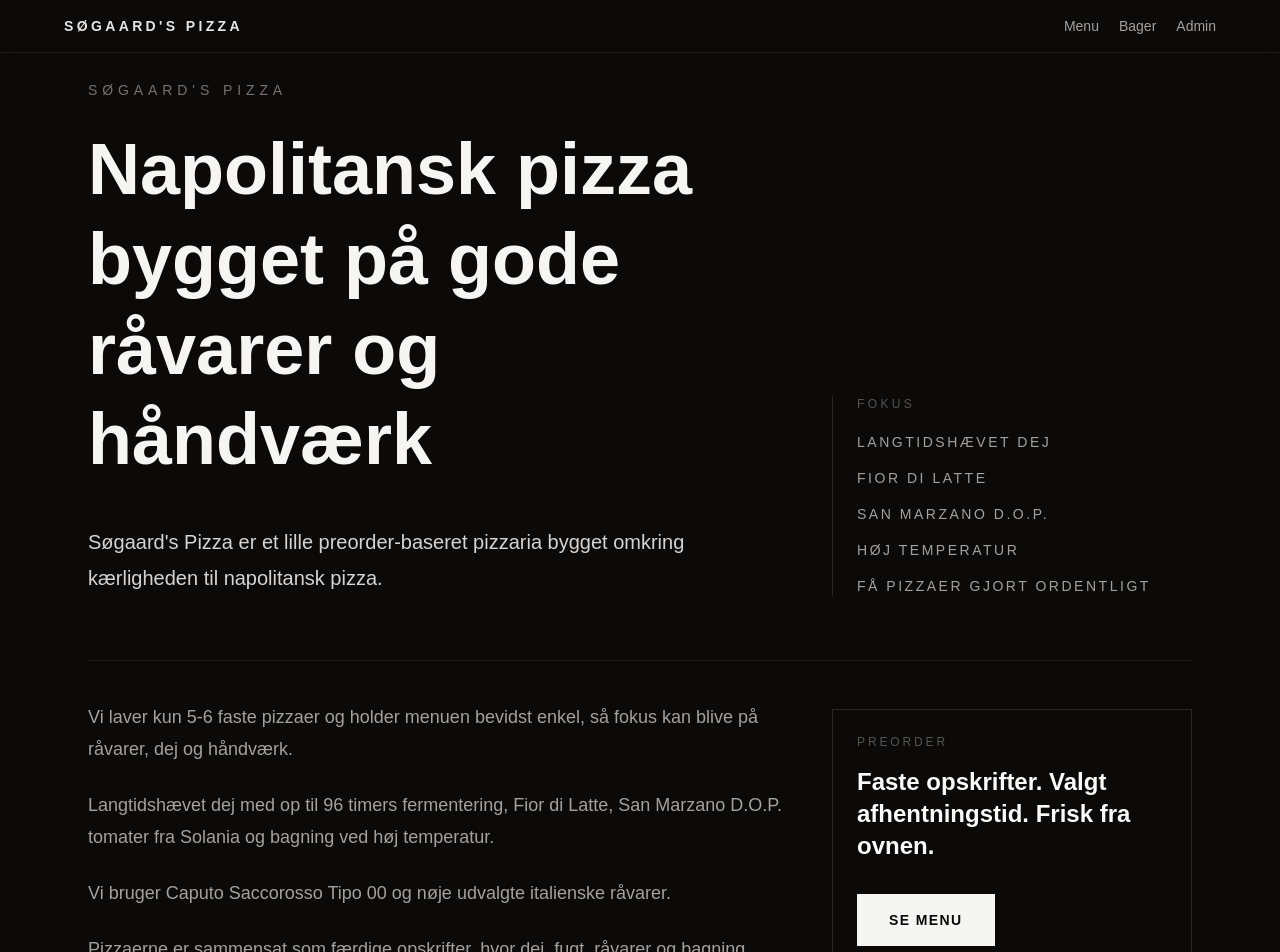
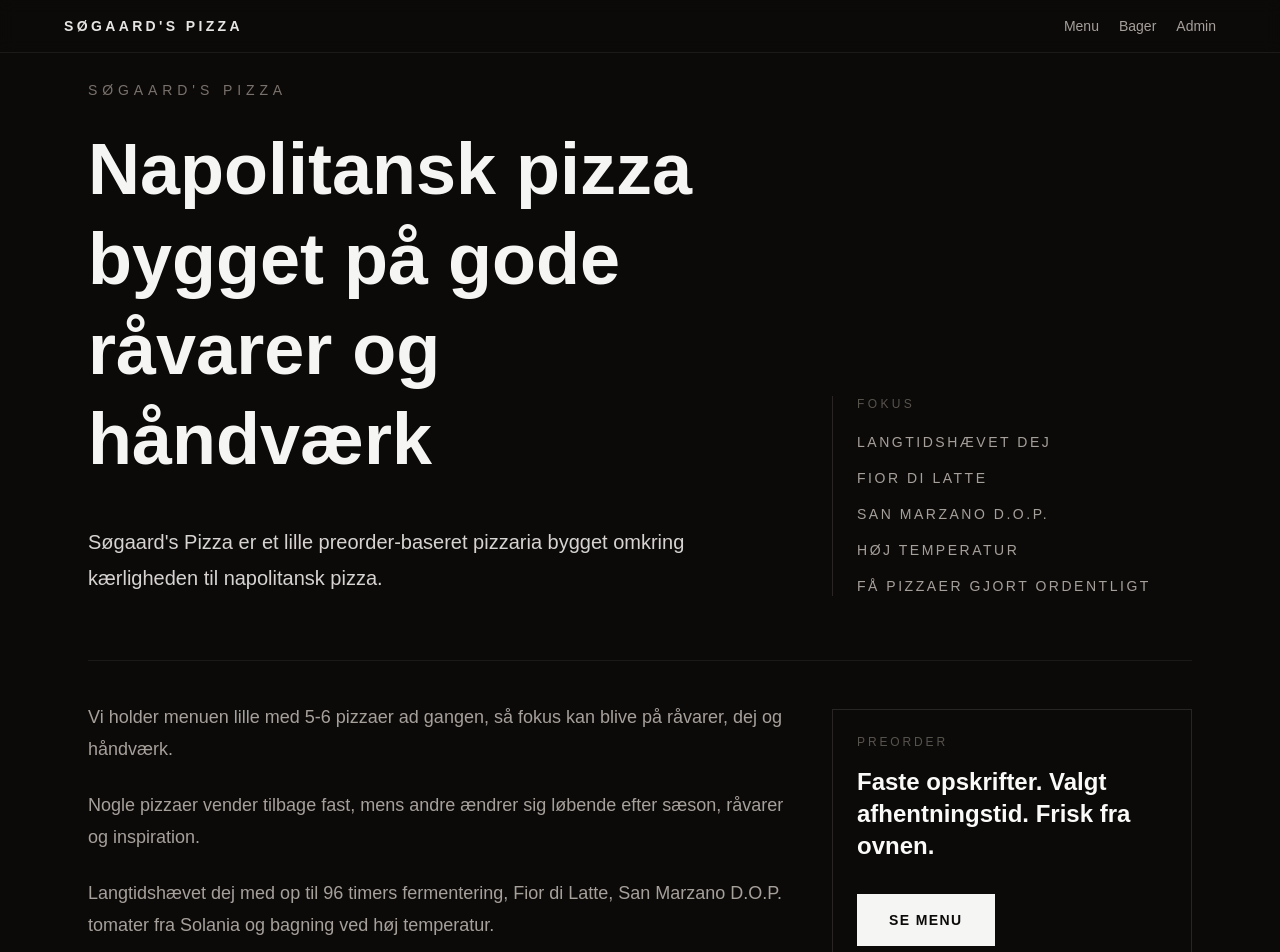
Before and after one commit to dkcsn/soegaards-pizza, a Next.js app: page / in a window 1280 px wide. Shown: the top 952 px of the page. Built offline with nearby package versions, Linux system fonts and the light colour scheme.

Commit message:
Refine homepage menu copy

```diff
--- a/app/page.tsx
+++ b/app/page.tsx
@@ -37,8 +37,12 @@ export default function Home() {
         <div className="mt-16 grid gap-10 border-t border-stone-900 pt-10 lg:grid-cols-[minmax(0,1fr)_360px]">
           <div className="max-w-3xl space-y-6 text-lg leading-8 text-stone-400">
             <p>
-              Vi laver kun 5-6 faste pizzaer og holder menuen bevidst enkel, så
-              fokus kan blive på råvarer, dej og håndværk.
+              Vi holder menuen lille med 5-6 pizzaer ad gangen, så fokus kan
+              blive på råvarer, dej og håndværk.
+            </p>
+            <p>
+              Nogle pizzaer vender tilbage fast, mens andre ændrer sig løbende
+              efter sæson, råvarer og inspiration.
             </p>
             <p>
               Langtidshævet dej med op til 96 timers fermentering, Fior di
```
